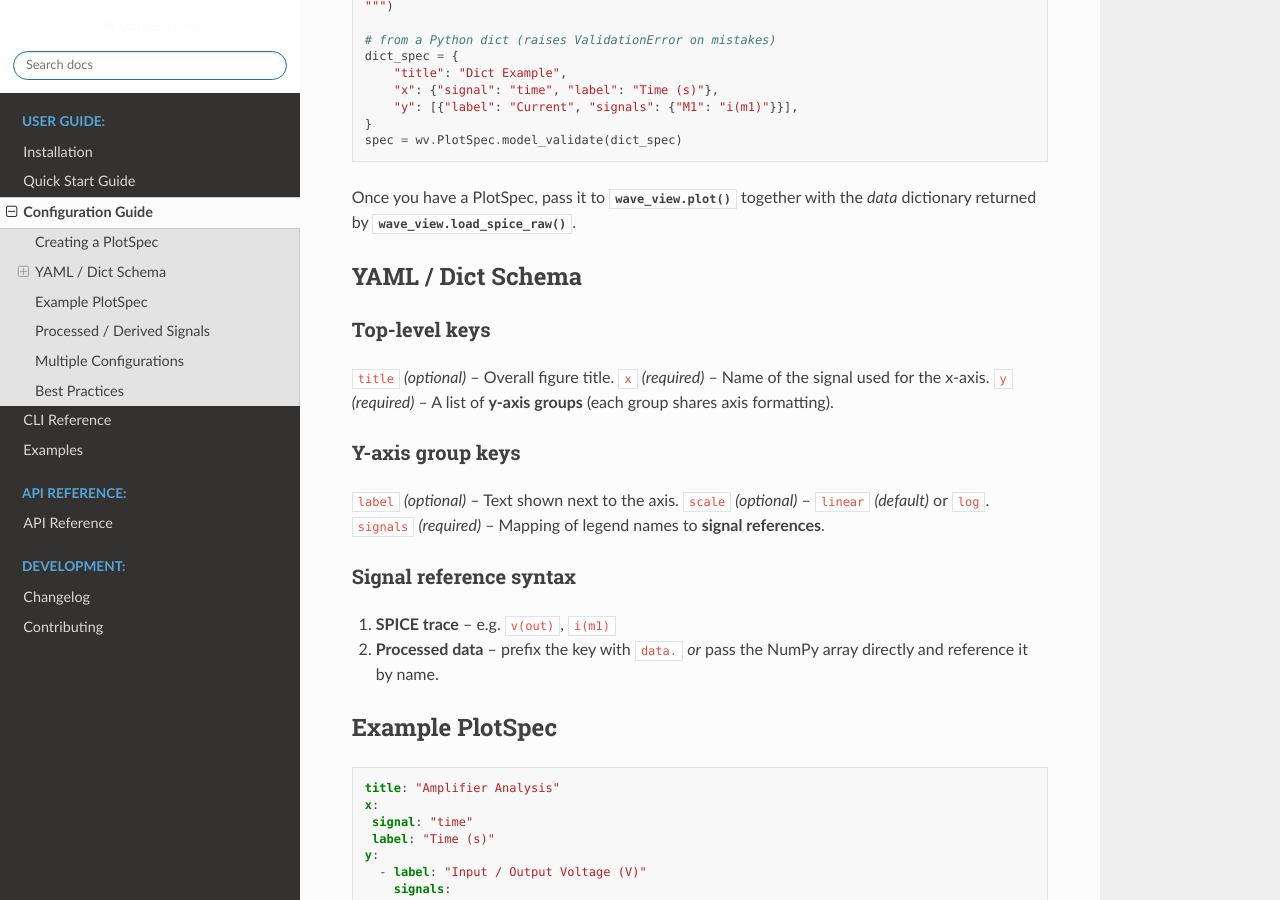
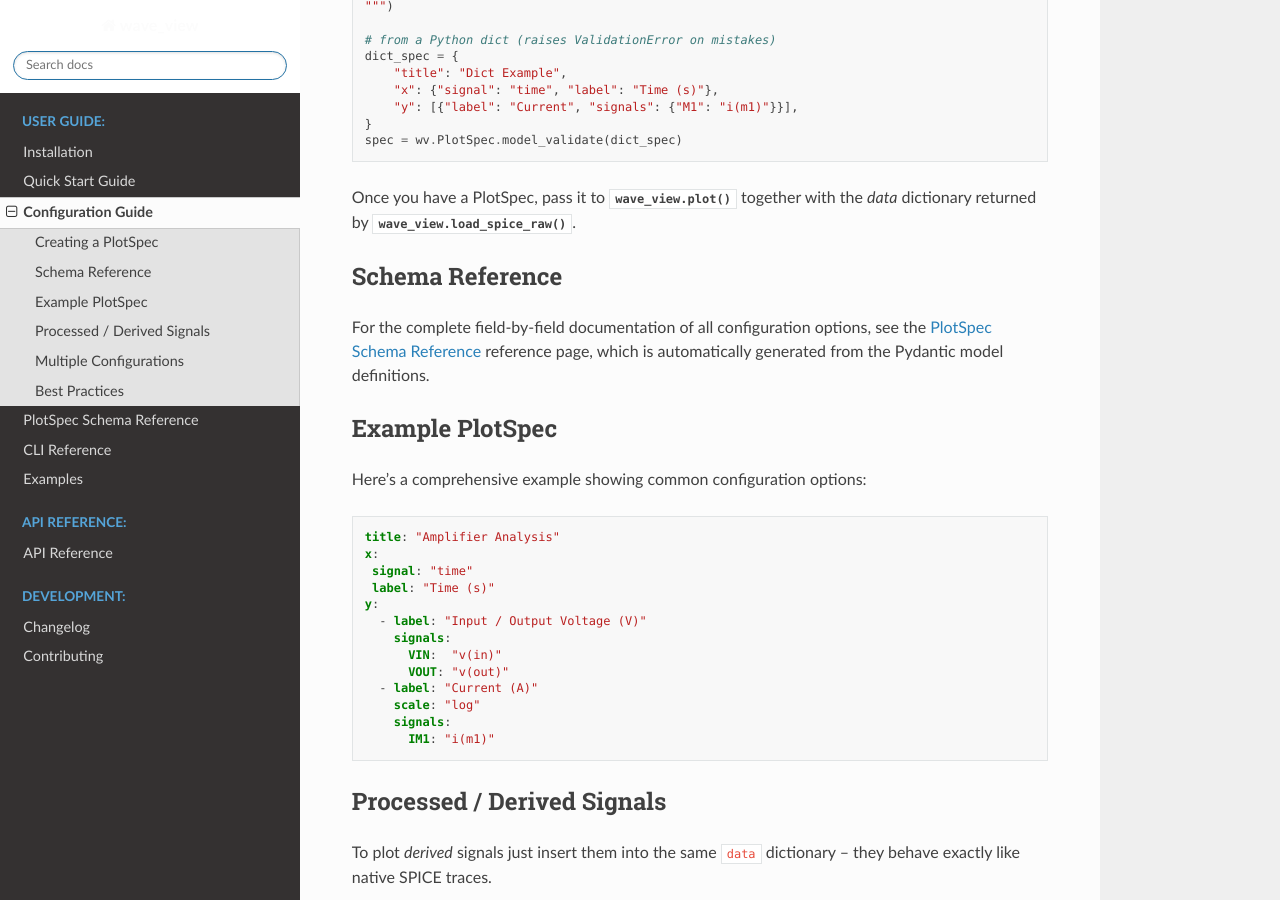
Before and after one commit to Jianxun/wave_view, a Sphinx documentation site: the page built from docs/configuration.rst, in a window 1280 px wide and 900 px high, scrolled down 732 px. Built offline with Sphinx 7.4.7 and the Read the Docs theme 3.1.0, drawn with Linux system fonts in a browser that asks for light colours.

Commit message:
added `PlotSpec` schema to documentation

```diff
--- a/docs/conf.py
+++ b/docs/conf.py
@@ -32,6 +32,7 @@ extensions = [
     'myst_parser',
     'sphinx_autodoc_typehints',
     'sphinx_click',
+    'sphinxcontrib.autodoc_pydantic',
 ]
 
 templates_path = ['_templates']
--- a/docs/configuration.rst
+++ b/docs/configuration.rst
@@ -40,31 +40,15 @@ Creating a PlotSpec
 
 Once you have a PlotSpec, pass it to :func:`wave_view.plot` together with the *data* dictionary returned by :func:`wave_view.load_spice_raw`.
 
-YAML / Dict Schema
-------------------
+Schema Reference
+----------------
 
-Top-level keys
-~~~~~~~~~~~~~~
-
-``title`` *(optional)* – Overall figure title.
-``x`` *(required)* – Name of the signal used for the x-axis.
-``y`` *(required)* – A list of **y-axis groups** (each group shares axis formatting).
-
-Y-axis group keys
-~~~~~~~~~~~~~~~~~
-
-``label`` *(optional)* – Text shown next to the axis.
-``scale`` *(optional)* – ``linear`` *(default)* or ``log``.
-``signals`` *(required)* – Mapping of legend names to **signal references**.
-
-Signal reference syntax
-~~~~~~~~~~~~~~~~~~~~~~~
-
-1. **SPICE trace** – e.g. ``v(out)``, ``i(m1)``
-2. **Processed data** – prefix the key with ``data.`` *or* pass the NumPy array directly and reference it by name.
+For the complete field-by-field documentation of all configuration options, see the :doc:`schema` reference page, which is automatically generated from the Pydantic model definitions.
 
 Example PlotSpec
 ----------------
+
+Here's a comprehensive example showing common configuration options:
 
 .. code-block:: yaml
 
--- a/docs/index.rst
+++ b/docs/index.rst
@@ -71,6 +71,7 @@ Contents
    installation
    quickstart
    configuration
+   schema
    cli
    examples
 
--- a/requirements-dev.txt
+++ b/requirements-dev.txt
@@ -22,6 +22,7 @@ myst-parser>=0.18.0
 sphinx-autodoc-typehints>=1.0.0
 sphinx-click>=1.0.0
 ruamel.yaml>=0.17.0
+autodoc_pydantic>=2.0.0
 
 # Jupyter development
 ipywidgets>=8.0.0
```
Also changed, not shown: docs/_autosummary/wave_view.PlotSpec.rst (+1 -66 lines), docs/schema.rst (added, +34 -0 lines).
